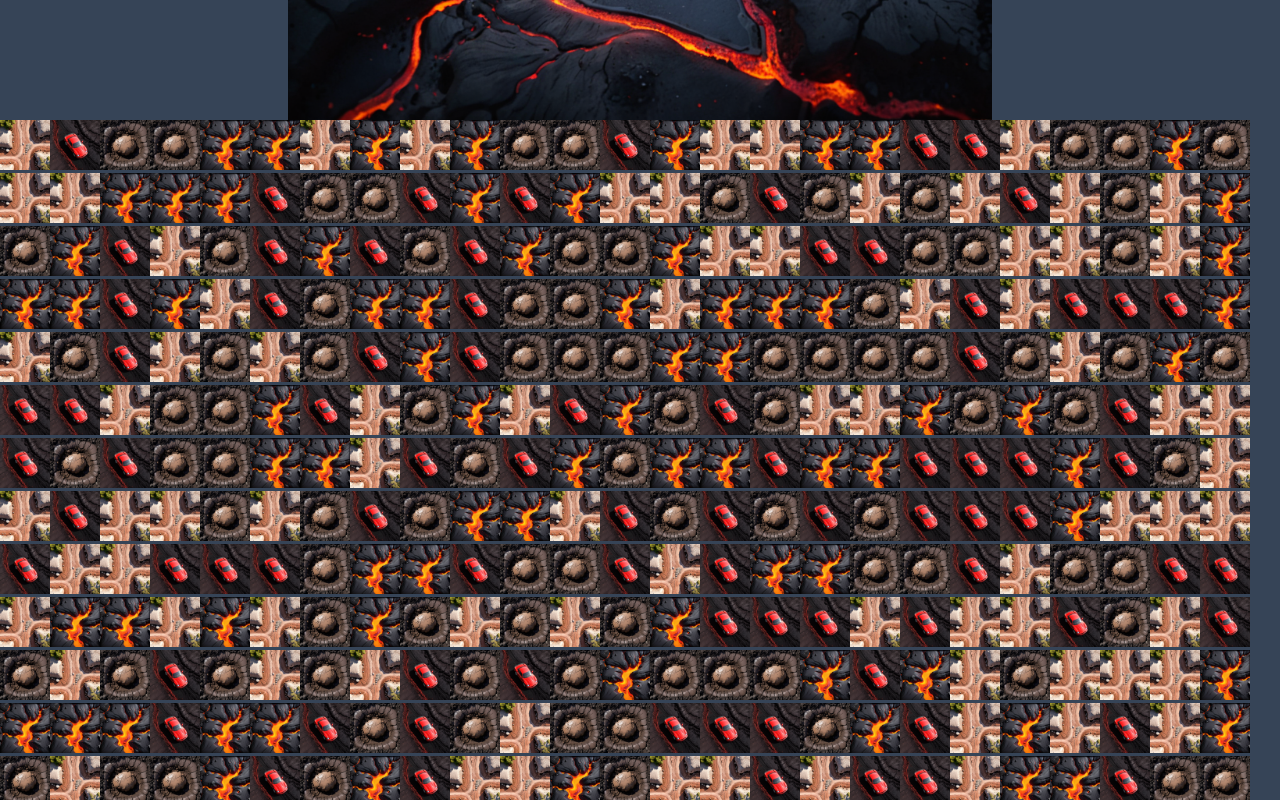
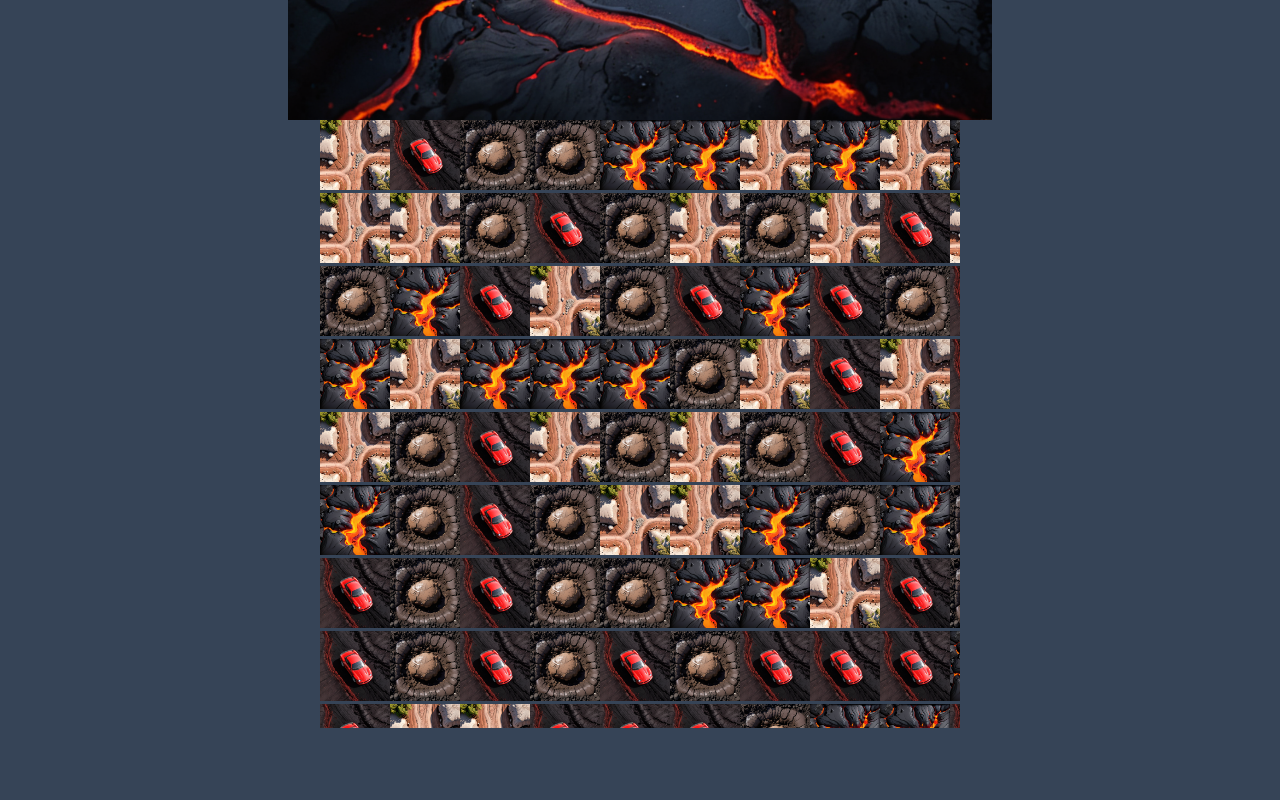
Before and after one commit to douglasgrim/lava-dodger-24, a React (Create React App) app: page / in a window 1280 px wide. Shown: the part 680-1480 px from the top of the page. Built offline with nearby package versions, Linux system fonts and the light colour scheme; a web font is replaced by a local one.

Commit message:
added react-router-dom

```diff
--- a/src/App.tsx
+++ b/src/App.tsx
@@ -6,6 +6,10 @@
 import { ReadyProvider } from './contexts/ReadyContext';
 import './app.css';
 
+/**
+ *
+ * @returns React component representing the root view
+ */
 function App():ReactElement {
   return (
     <div className="app">
--- a/src/app.css
+++ b/src/app.css
@@ -16,4 +16,5 @@
   flex-direction: column;
   align-items: center;
   justify-content: space-between;
+  height: 88vh;
 }
--- a/src/index.tsx
+++ b/src/index.tsx
@@ -1,7 +1,12 @@
-import React from 'react';
+import React, { ReactElement } from 'react';
 import ReactDOM from 'react-dom/client';
 import App from './App';
 
+/**
+ * @returns - nothing. Kicks off React tree. Good place for adding
+ * Redux, ApolloJS, etc.
+ */
+const index = (): void => {
   const root = ReactDOM.createRoot(
     document.getElementById('root') as HTMLElement
   );
@@ -10,3 +15,6 @@
       <App />
     </React.StrictMode>
   );
+}
+
+index();
--- a/src/pages/InteractivePage.tsx
+++ b/src/pages/InteractivePage.tsx
@@ -5,7 +5,15 @@
 import { GroundType } from '../types';
 import './interactive-page.css';
 
+  /**
+   * @remarks In a larger app this would be referenced from ReactRouter
+   * or something similar, like a nextJS route. In this case, it's attached
+   * to the app for simplicity
+   *
+   * @returns React component representing the main "game page"
+   */
 function InteractivePage():ReactElement {
+
     const { isStarted } = useContext(ReadyContext);
 
     const groundColumn = Array(50).fill(0).map(() => Array(50).fill(0));
@@ -17,7 +25,7 @@
     console.log(groundSquare)
 
     return (
-      <div className="interactive-page">
+      <div className="page interactive-page">
         <div className="map-container">
           <div className="map">
             {
--- a/src/pages/interactive-page.css
+++ b/src/pages/interactive-page.css
@@ -3,5 +3,18 @@
 }
 
 .interactive-page img {
-  width: 50px;
+  width: 70px;
 }
+
+.map {
+  position: absolute;
+  width: 2600px;
+  height: 2600px;
+}
+
+.map-container {
+  position: relative;
+  overflow: hidden;
+  width: 50vw;
+  height: 76vh;
+}
```
Also changed, not shown: src/index.css (deleted, +0 -13 lines). Lines whose indentation alone changed are shown as unchanged.
